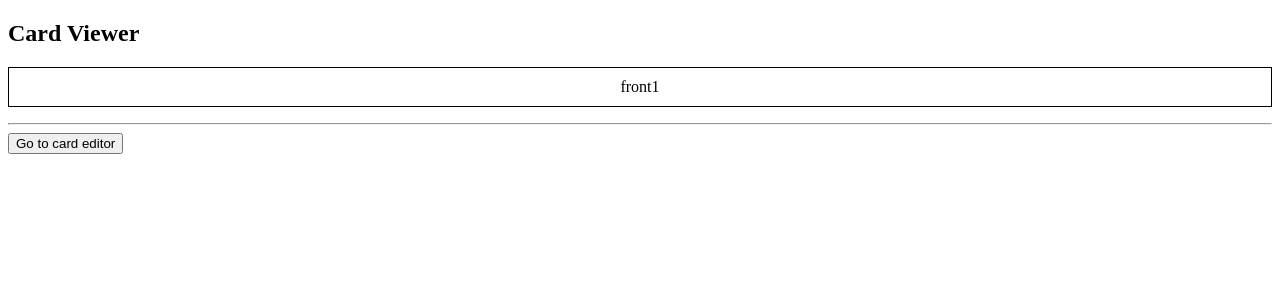
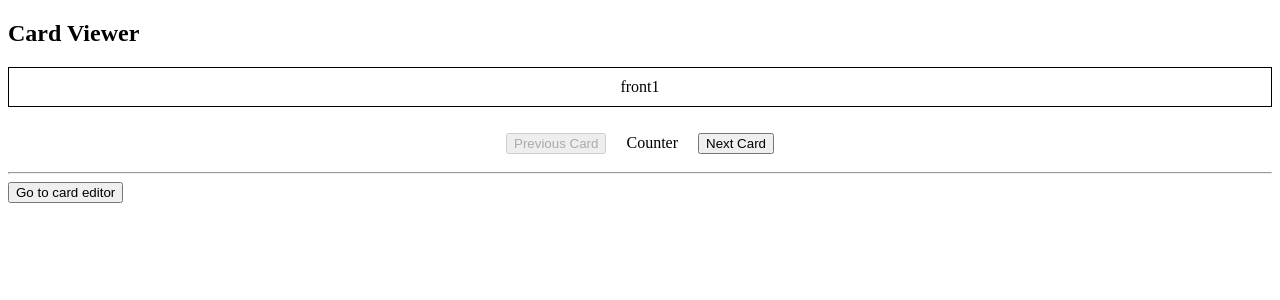
Before and after one commit to aluckyducky/bootcamp, a React (Create React App) app: page / in a window 1280 px wide. Both pictures are taken after a click on the button "Go to card viewer". Shown: the top 300 px of the page. Built offline with nearby package versions, Linux system fonts and the light colour scheme.

Commit message:
Added working next and previous card buttons to CardViewer, and can now flip cards

```diff
--- a/src/CardViewer.css
+++ b/src/CardViewer.css
@@ -1,5 +1,17 @@
-p {
+#card {
     border: 1px solid black;
     padding: 10px;
     text-align: center;
 }
+
+#counter {
+    display: inline-block;
+}
+
+#card-flipper {
+    text-align: center;
+}
+
+#card-flipper * {
+    margin: 10px;
+}
--- a/src/CardViewer.js
+++ b/src/CardViewer.js
@@ -9,7 +9,19 @@ class CardViewer extends React.Component {
 
     handleCardClick = () => {
         this.setState({ onFront: !this.state.onFront })
-    }
+    };
+
+    prevClick = () => {
+        if (this.state.index > 0) {
+            this.setState({index: this.state.index - 1});
+        }
+    };
+
+    nextClick = () => {
+        if (this.state.index < this.props.cards.length) {
+            this.setState({index: this.state.index + 1});
+        }
+    };
 
     render() {
         // const currentCard = onFront => {
@@ -31,12 +43,17 @@ class CardViewer extends React.Component {
         return (
             <div>
                 <h2>Card Viewer</h2>
-                <p onClick={this.handleCardClick}>
+                <p id="card" onClick={this.handleCardClick}>
                     {cardFront
                         ? this.props.cards[index].front
                         : this.props.cards[index].back
                     }
                 </p>
+                <div id="card-flipper">
+                    <button disabled={this.state.index == 0} onClick={this.prevClick}>Previous Card</button>
+                    <p id="counter">Counter</p>
+                    <button disabled={this.state.index == this.props.cards.length - 1} onClick={this.nextClick}>Next Card</button>
+                </div>
                 <hr/>
                 <button onClick={this.props.switchMode}>Go to card editor</button>
             </div>
```
